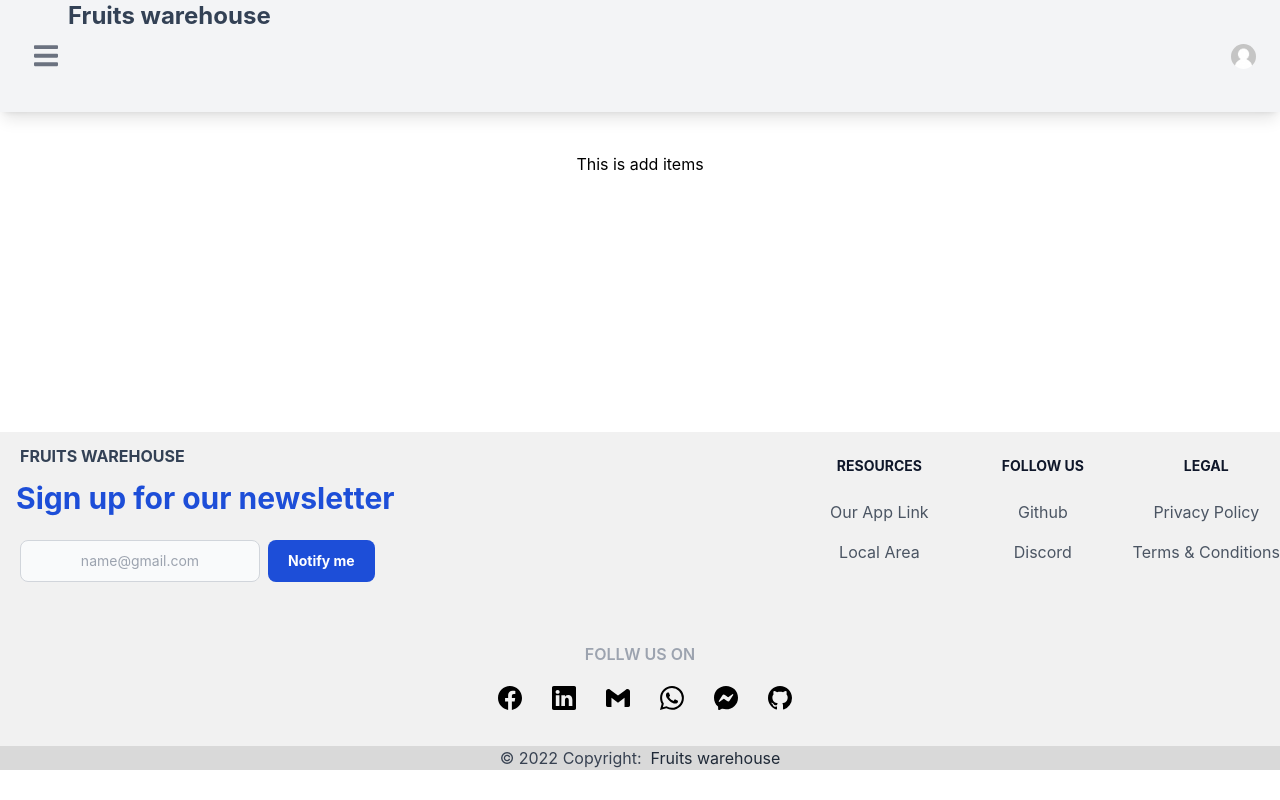
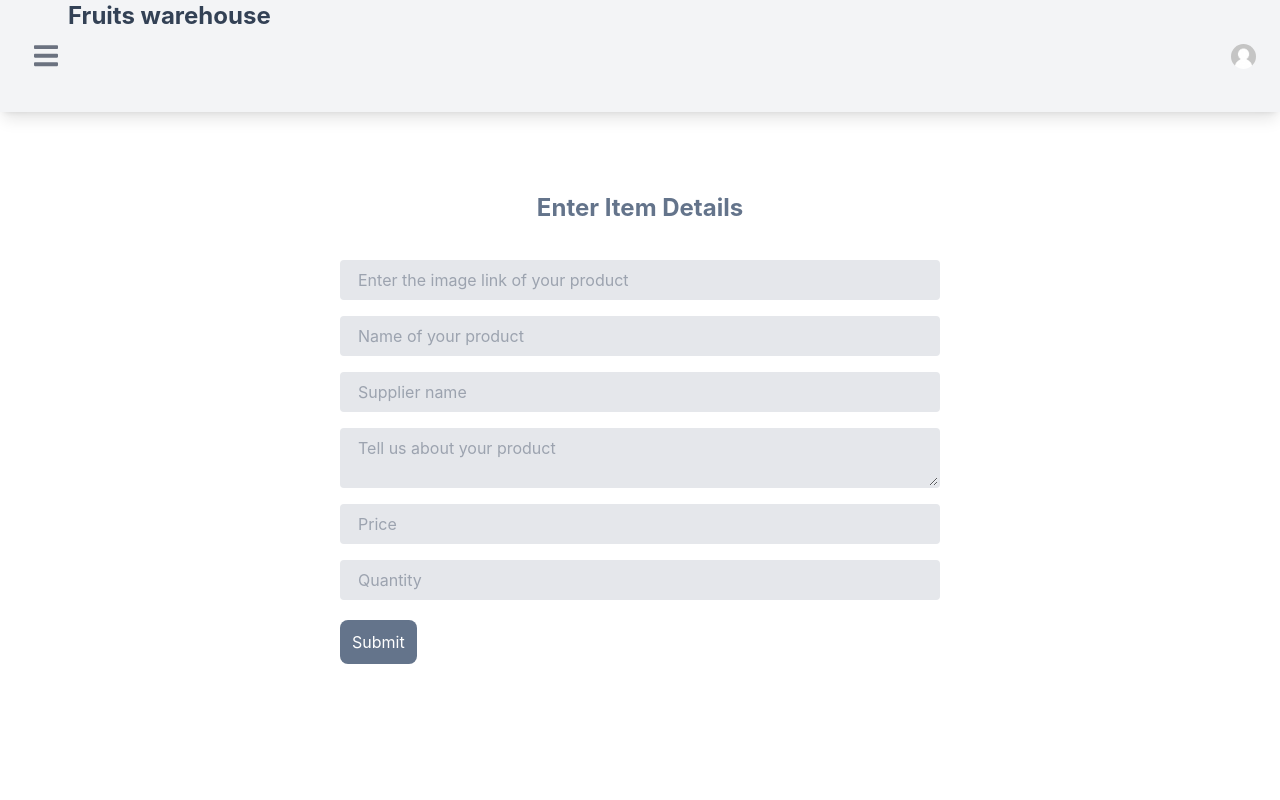
Before and after one commit to Juniorashraf02/fruits-management-client-side, a React (Create React App) app: page /add-item in a window 1280 px wide. Shown: the top 800 px of the page. Built offline with nearby package versions, Linux system fonts and the light colour scheme; no server answers; what tw-elements would draw is missing.

Commit message:
additem section added

```diff
--- a/package.json
+++ b/package.json
@@ -12,6 +12,7 @@
     "react-bootstrap": "^2.3.1",
     "react-dom": "^18.1.0",
     "react-firebase-hooks": "^5.0.3",
+    "react-hook-form": "^7.30.0",
     "react-icons": "^4.3.1",
     "react-router-dom": "^6.3.0",
     "react-scripts": "5.0.1",
--- a/src/App.js
+++ b/src/App.js
@@ -25,11 +25,12 @@ function App() {
         <RequireAuth>
           <SingleInventoryProduct/>
         </RequireAuth>
-
-
-
-
-        }></Route>
+           }></Route>
+        <Route path='/add-items' element={
+        <RequireAuth>
+          <AddItems/>
+        </RequireAuth>
+           }></Route>
         <Route path='/manage-inventory' element={<ManageInventory/>}></Route>
         <Route path='/login' element={<LogIn/>}></Route>
         <Route path='/add-item' element={<AddItems/>}></Route>
--- a/src/Components/ManageInventory/Additems/AddItems.js
+++ b/src/Components/ManageInventory/Additems/AddItems.js
@@ -1,11 +1,44 @@
-import React from 'react';
+import React,{useEffect} from 'react';
+import { useForm } from "react-hook-form";
 
 const AddItems = () => {
+
+    const { register, handleSubmit } = useForm();
+    const onSubmit = data =>{
+      console.log(data);
+      const url =`http://localhost:5000/add-item`
+      fetch(url,{
+        method: "POST",
+        headers: {
+          'content-type':'application/json'
+        },
+        body:JSON.stringify(data)
+      }).then(
+        res=>res.json()
+      ).then(result=>{
+        console.log(result)
+      })
+    };
+
     return (
-        <div className="mt-10">
-            <h1>This is add items</h1>
-        </div>
+
+
+
+        <form className='md:w-1/2 container mx-auto mt-20 px-5' onSubmit={handleSubmit(onSubmit)}>
+         <h1 className='text-2xl font-bold text-slate-500 mb-5'>Enter Item Details</h1>
+         <div className='md:flex md:items-center md:flex-wrap mb-6'>
+       <input className="border-2 border-solid mt-4 bg-gray-200 appearance-none  border-gray-200 rounded w-full py-2 px-4 text-gray-700 leading-tight focus:outline-none focus:bg-white focus:border-purple-500" {...register("img",)}  placeholder="Enter the image link of your product"  />
+        <input className="border-2 border-solid mt-4 bg-gray-200 appearance-none  border-gray-200 rounded w-full py-2 px-4 text-gray-700 leading-tight focus:outline-none focus:bg-white focus:border-purple-500" {...register("name",)}  placeholder="Name of your product" />
+        <input className="border-2 border-solid mt-4 bg-gray-200 appearance-none  border-gray-200 rounded w-full py-2 px-4 text-gray-700 leading-tight focus:outline-none focus:bg-white focus:border-purple-500" {...register("supplier",)}  placeholder="Supplier name" />
+        <textarea className="border-2 border-solid mt-4 bg-gray-200 appearance-none  border-gray-200 rounded w-full py-2 px-4 text-gray-700 leading-tight focus:outline-none focus:bg-white focus:border-purple-500" {...register("description",)}  placeholder="Tell us about your product" />
+        <input className="border-2 border-solid mt-4 bg-gray-200 appearance-none  border-gray-200 rounded w-full py-2 px-4 text-gray-700 leading-tight focus:outline-none focus:bg-white focus:border-purple-500" {...register("price",)}  placeholder="Price" type="number" />
+        <input className="border-2 border-solid mt-4 bg-gray-200 appearance-none  border-gray-200 rounded w-full py-2 px-4 text-gray-700 leading-tight focus:outline-none focus:bg-white focus:border-purple-500" {...register("quantity",)}  placeholder="Quantity" type="number" />
+
+        <input className="rounded-lg text-white bg-slate-500 mt-5 px-3 py-2.5 justify-center" type="submit" />
+       </div>
+      </form>
     );
 };
 
 export default AddItems;
+                {/* placeholder="Enter the image link of your product" /> */}
--- a/src/Components/ManageInventory/ManageItems.js
+++ b/src/Components/ManageInventory/ManageItems.js
@@ -16,7 +16,7 @@ const ManageItems = ({ product }) => {
                         {description}
                     </p>
                     <p className="text-left text-blue-500 mb-2 font-semibold">
-                       <p>&nbsp; &nbsp; &nbsp; price: <span>{price}</span></p>
+                       <p>&nbsp; &nbsp; &nbsp; price: <span>{price}$</span></p>
                        <p>Quantity: {quantity}</p>
                        <p>Supplier: {supplier}</p>
                     </p>
--- a/src/Components/SingleInventoryProduct/SingleInventoryProduct.js
+++ b/src/Components/SingleInventoryProduct/SingleInventoryProduct.js
@@ -34,7 +34,8 @@ const SingleInventoryProduct = () => {
         const itemQuantity = quantity;
         const newQuantity = itemQuantity - 1;
         console.log(newQuantity);
-        setProducts({ ...products, quantity: newQuantity });
+
+
 
     }
 
@@ -58,7 +59,7 @@ const SingleInventoryProduct = () => {
                             Quantity: {quantity}
                         </p>
                         <p class="text-gray-700 text-base mb-4 h-1">
-                            Price: {price}
+                            Price: {price}$
                         </p>
                         <p class="text-gray-600 text-xs mt-3">Last updated {time} mins ago</p>
 
@@ -75,7 +76,7 @@ const SingleInventoryProduct = () => {
                             </div>
 
                         </div>
-                        <button type="button" class="inline-block px-6 py-2.5 bg-gray-800 text-white font-medium text-xs leading-tight uppercase rounded shadow-md hover:bg-gray-900 hover:shadow-lg focus:bg-gray-900 focus:shadow-lg focus:outline-none focus:ring-0 active:bg-gray-900 active:shadow-lg transition duration-150 ease-in-out">Delivered</button>
+                        <button onClick={handleDeliverBtn} type="button" class="inline-block px-6 py-2.5 bg-gray-800 text-white font-medium text-xs leading-tight uppercase rounded shadow-md hover:bg-gray-900 hover:shadow-lg focus:bg-gray-900 focus:shadow-lg focus:outline-none focus:ring-0 active:bg-gray-900 active:shadow-lg transition duration-150 ease-in-out">Delivered</button>
 
 
                         <button type="button" class="mt-1 inline-block px-6 py-2 border-2 border-gray-200 cursor-not-allowed text-gray-600 font-bold text-xs leading-tight uppercase rounded hover:bg-black hover:bg-opacity-5 focus:outline-none focus:ring-0 transition duration-150 ease-in-out">{textArray[randomNumber]}</button>
--- a/src/Components/SingleInventoryProduct/SingleProduct/SingleProduct.js
+++ b/src/Components/SingleInventoryProduct/SingleProduct/SingleProduct.js
@@ -25,7 +25,7 @@ const SingleProduct = ({ product }) => {
                         <p className="text-left mb-2 text-gray-400 font-semibold">
                            <p>Quantity: {quantity}</p>
                            <p>Supplier: {supplier}</p>
-                           <p className='pl-2'>&nbsp; &nbsp;  price: <span>{price}</span></p>
+                           <p className='pl-2'>&nbsp; &nbsp;  price: <span>{price}$</span></p>
                         </p>
 
 
```
Also changed, not shown: 1 other file (tests, documents, lock files or other folders).
